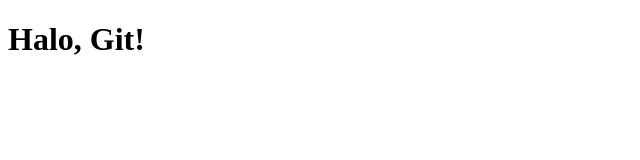
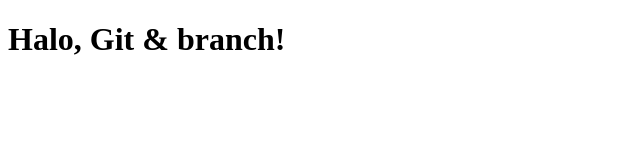
Before and after one commit to hilminur191/belajar-git, a plain HTML site: page index.html in a window 1280 px wide. Shown: the whole page, without its empty margins (0-640 px from the left). Drawn offline with Linux system fonts and the light colour scheme.

Commit message:
Update teks pada index.html

```diff
--- a/index.html
+++ b/index.html
@@ -6,6 +6,6 @@
     <title>Belajar Git</title>
   </head>
   <body>
-    <h1>Halo, Git!</h1>
+    <h1>Halo, Git & branch!</h1>
   </body>
 </html>
```
